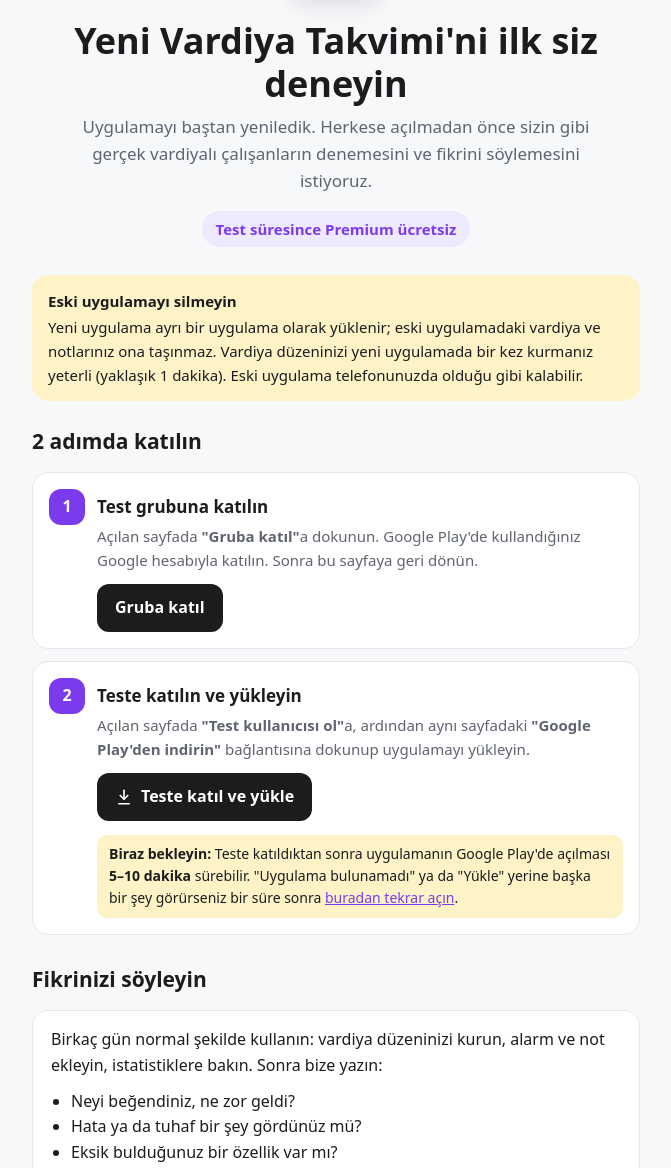
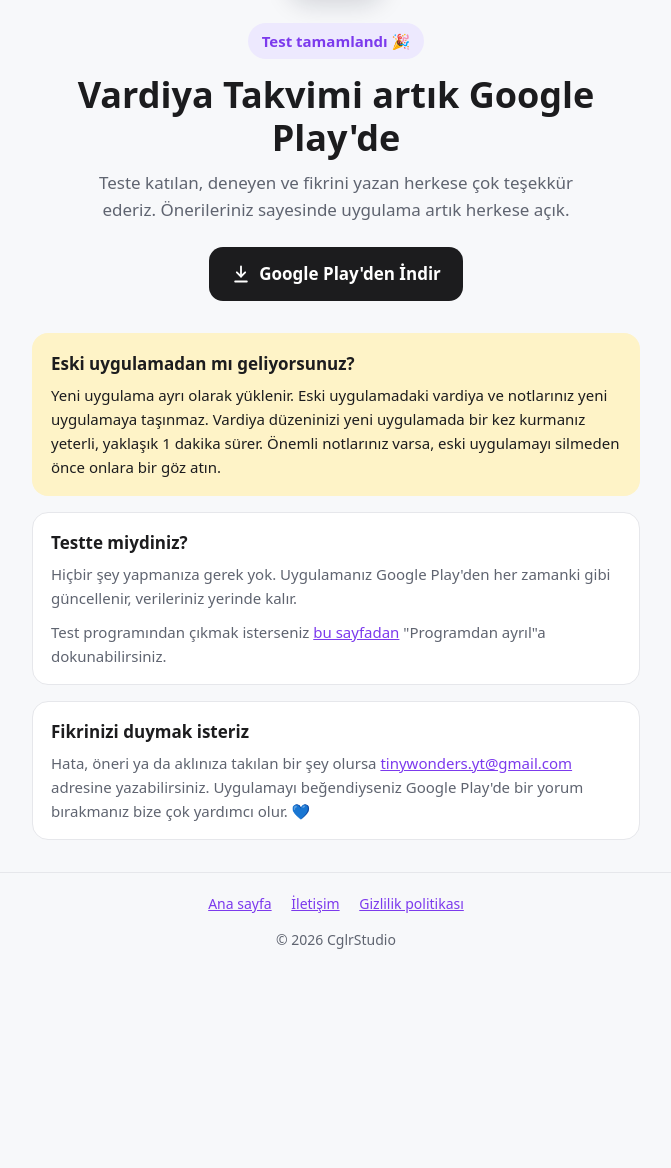
Before and after one commit to omercaglar23/vardiya-takvimi-site, a plain HTML site: page test.html in a window 1280 px wide. Shown: the part 139-1307 px from the top of the page, without its empty margins (304-975 px from the left). After the commit the page ends 1137 px from the top, so only its background shows below. Drawn offline with Linux system fonts and the light colour scheme.

Commit message:
Add files via upload

```diff
--- a/test.html
+++ b/test.html
@@ -3,11 +3,11 @@
 <head>
 <meta charset="utf-8">
 <meta name="viewport" content="width=device-width, initial-scale=1">
-<title>Vardiya Takvimi · Test</title>
-<meta name="description" content="Yeni Vardiya Takvimi'ni yayından önce deneyin, fikrinizi söyleyin.">
+<title>Vardiya Takvimi · Yayında</title>
+<meta name="description" content="Test tamamlandı. Vardiya Takvimi artık Google Play'de herkese açık.">
 <link rel="icon" type="image/png" href="img/favicon.png">
-<meta property="og:title" content="Yeni Vardiya Takvimi'ni ilk siz deneyin">
-<meta property="og:description" content="Yayından önce deneyin, fikrinizi söyleyin. Test süresince Premium ücretsiz.">
+<meta property="og:title" content="Vardiya Takvimi artık Google Play'de">
+<meta property="og:description" content="Test tamamlandı, teşekkürler! Yeni Vardiya Takvimi'ni Google Play'den ücretsiz indirin.">
 <meta property="og:image" content="https://omercaglar23.github.io/vardiya-takvimi-site/img/icon.png">
 <style>
 :root {
@@ -31,54 +31,31 @@ body {
 a { color: var(--accent); }
 .wrap { max-width: 640px; margin: 0 auto; padding: 0 16px; }
 
-.hero { text-align: center; padding: 36px 0 28px; }
+.hero { text-align: center; padding: 40px 0 32px; }
 .hero img.icon { width: 96px; height: 96px; border-radius: 22px; box-shadow: 0 8px 24px rgba(15, 23, 42, .15); }
-.hero h1 { font-size: clamp(26px, 6vw, 36px); line-height: 1.2; margin: 18px 0 8px; }
-.hero p { color: var(--muted); margin: 0 auto; max-width: 520px; font-size: 17px; }
 .badge {
-  display: inline-block; margin-top: 16px; background: var(--accent-soft); color: var(--accent);
+  display: inline-block; margin-top: 18px; background: var(--accent-soft); color: var(--accent);
   font-weight: 600; font-size: 15px; padding: 6px 14px; border-radius: 999px;
 }
-
-.notice {
-  background: var(--amber-soft); border-radius: 16px; padding: 14px 16px; margin-bottom: 24px;
-  font-size: 15px;
+.hero h1 { font-size: clamp(26px, 6vw, 36px); line-height: 1.2; margin: 14px 0 10px; }
+.hero p { color: var(--muted); margin: 0 auto; max-width: 520px; font-size: 17px; }
+.btn {
+  display: inline-flex; align-items: center; gap: 8px;
+  text-decoration: none; background: var(--btn-bg); color: var(--btn-text);
+  padding: 13px 22px; border-radius: 14px; font-weight: 600; font-size: 17px;
 }
-.notice strong { display: block; margin-bottom: 2px; }
+.btn:hover { opacity: .9; }
+.btn svg { width: 20px; height: 20px; }
+.hero .btn { margin-top: 24px; }
 
 h2 { font-size: 21px; margin: 0 0 14px; }
-.steps { list-style: none; margin: 0 0 28px; padding: 0; display: grid; gap: 12px; }
-.step {
-  background: var(--surface); border: 1px solid var(--line); border-radius: 16px; padding: 16px;
-  display: grid; grid-template-columns: 36px 1fr; gap: 4px 12px; align-items: start;
-}
-.num {
-  grid-row: span 3; width: 36px; height: 36px; border-radius: 12px; background: var(--accent);
-  color: #fff; font-weight: 700; display: flex; align-items: center; justify-content: center;
-}
-.step h3 { margin: 4px 0 0; font-size: 17px; }
-.step p { margin: 0; color: var(--muted); font-size: 15px; }
-.btn {
-  justify-self: start; margin-top: 8px; display: inline-flex; align-items: center; gap: 8px;
-  text-decoration: none; background: var(--btn-bg); color: var(--btn-text);
-  padding: 11px 18px; border-radius: 12px; font-weight: 600; font-size: 16px;
-}
-.btn:hover { opacity: .9; }
-.step p.wait {
-  grid-column: 2; margin-top: 10px; font-size: 14px; color: var(--text);
-  background: var(--amber-soft); border-radius: 10px; padding: 8px 12px;
-}
-.btn svg { width: 18px; height: 18px; }
-
-.box { background: var(--surface); border: 1px solid var(--line); border-radius: 16px; padding: 16px 18px; margin-bottom: 28px; }
-.box p { margin: 0 0 10px; }
+.box { background: var(--surface); border: 1px solid var(--line); border-radius: 16px; padding: 16px 18px; margin-bottom: 16px; }
+.box h3 { margin: 0 0 6px; font-size: 17px; }
+.box p { margin: 0 0 10px; color: var(--muted); font-size: 15px; }
 .box p:last-child { margin-bottom: 0; }
-.box ul { margin: 0 0 10px; padding-left: 20px; }
-
-details { background: var(--surface); border: 1px solid var(--line); border-radius: 14px; padding: 12px 16px; margin-bottom: 10px; }
-details summary { cursor: pointer; font-weight: 600; }
-details p { margin: 8px 0 0; color: var(--muted); font-size: 15px; }
-.faq { margin-bottom: 32px; }
+.notice { background: var(--amber-soft); border-color: transparent; }
+.notice p { color: var(--text); }
+.boxes { margin-bottom: 32px; }
 
 footer { border-top: 1px solid var(--line); padding: 20px 0 32px; text-align: center; font-size: 14px; color: var(--muted); }
 footer a { margin: 0 8px; }
@@ -88,70 +65,32 @@ footer a { margin: 0 8px; }
 <div class="wrap">
   <section class="hero">
     <img class="icon" src="img/icon.png" alt="" width="96" height="96">
-    <h1>Yeni Vardiya Takvimi'ni ilk siz deneyin</h1>
-    <p>Uygulamayı baştan yeniledik. Herkese açılmadan önce sizin gibi gerçek vardiyalı çalışanların denemesini ve fikrini söylemesini istiyoruz.</p>
-    <span class="badge">Test süresince Premium ücretsiz</span>
+    <br>
+    <span class="badge">Test tamamlandı 🎉</span>
+    <h1>Vardiya Takvimi artık Google Play'de</h1>
+    <p>Teste katılan, deneyen ve fikrini yazan herkese çok teşekkür ederiz. Önerileriniz sayesinde uygulama artık herkese açık.</p>
+    <a class="btn" href="https://play.google.com/store/apps/details?id=com.omercaglar.vardiyatakvimi" target="_blank" rel="noopener">
+      <svg viewBox="0 0 24 24" fill="none" stroke="currentColor" stroke-width="2.2" stroke-linecap="round" stroke-linejoin="round" aria-hidden="true"><path d="M12 3v12"/><path d="m7 10 5 5 5-5"/><path d="M5 21h14"/></svg>
+      Google Play'den İndir
+    </a>
   </section>
 
-  <div class="notice">
-    <strong>Eski uygulamayı silmeyin</strong>
-    Yeni uygulama ayrı bir uygulama olarak yüklenir; eski uygulamadaki vardiya ve notlarınız ona taşınmaz. Vardiya düzeninizi yeni uygulamada bir kez kurmanız yeterli (yaklaşık 1 dakika). Eski uygulama telefonunuzda olduğu gibi kalabilir.
-  </div>
+  <div class="boxes">
+    <div class="box notice">
+      <h3>Eski uygulamadan mı geliyorsunuz?</h3>
+      <p>Yeni uygulama ayrı olarak yüklenir. Eski uygulamadaki vardiya ve notlarınız yeni uygulamaya taşınmaz. Vardiya düzeninizi yeni uygulamada bir kez kurmanız yeterli, yaklaşık 1 dakika sürer. Önemli notlarınız varsa, eski uygulamayı silmeden önce onlara bir göz atın.</p>
+    </div>
 
-  <h2>2 adımda katılın</h2>
-  <ol class="steps">
-    <li class="step">
-      <span class="num">1</span>
-      <h3>Test grubuna katılın</h3>
-      <p>Açılan sayfada <b>"Gruba katıl"</b>a dokunun. Google Play'de kullandığınız Google hesabıyla katılın. Sonra bu sayfaya geri dönün.</p>
-      <a class="btn" href="https://groups.google.com/g/vardiya-takvimi-test" target="_blank" rel="noopener">Gruba katıl</a>
-    </li>
-    <li class="step">
-      <span class="num">2</span>
-      <h3>Teste katılın ve yükleyin</h3>
-      <p>Açılan sayfada <b>"Test kullanıcısı ol"</b>a, ardından aynı sayfadaki <b>"Google Play'den indirin"</b> bağlantısına dokunup uygulamayı yükleyin.</p>
-      <a class="btn" href="https://play.google.com/apps/testing/com.omercaglar.vardiyatakvimi" target="_blank" rel="noopener">
-        <svg viewBox="0 0 24 24" fill="none" stroke="currentColor" stroke-width="2.2" stroke-linecap="round" stroke-linejoin="round" aria-hidden="true"><path d="M12 3v12"/><path d="m7 10 5 5 5-5"/><path d="M5 21h14"/></svg>
-        Teste katıl ve yükle
-      </a>
-      <p class="wait"><b>Biraz bekleyin:</b> Teste katıldıktan sonra uygulamanın Google Play'de açılması <b>5–10 dakika</b> sürebilir. "Uygulama bulunamadı" ya da "Yükle" yerine başka bir şey görürseniz bir süre sonra <a class="play-link" href="https://play.google.com/store/apps/details?id=com.omercaglar.vardiyatakvimi&amp;ah=tTdH_uqOKujwDs_TJkvifwYrvFk" target="_blank" rel="noopener">buradan tekrar açın</a>.</p>
-    </li>
-  </ol>
+    <div class="box">
+      <h3>Testte miydiniz?</h3>
+      <p>Hiçbir şey yapmanıza gerek yok. Uygulamanız Google Play'den her zamanki gibi güncellenir, verileriniz yerinde kalır.</p>
+      <p>Test programından çıkmak isterseniz <a href="https://play.google.com/apps/testing/com.omercaglar.vardiyatakvimi" target="_blank" rel="noopener">bu sayfadan</a> "Programdan ayrıl"a dokunabilirsiniz.</p>
+    </div>
 
-  <h2>Fikrinizi söyleyin</h2>
-  <div class="box">
-    <p>Birkaç gün normal şekilde kullanın: vardiya düzeninizi kurun, alarm ve not ekleyin, istatistiklere bakın. Sonra bize yazın:</p>
-    <ul>
-      <li>Neyi beğendiniz, ne zor geldi?</li>
-      <li>Hata ya da tuhaf bir şey gördünüz mü?</li>
-      <li>Eksik bulduğunuz bir özellik var mı?</li>
-    </ul>
-    <p><a class="btn" href="mailto:tinywonders.yt@gmail.com?subject=Vardiya%20Takvimi%20test%20geri%20bildirimi">E-posta gönder</a></p>
-    <p style="color: var(--muted); font-size: 14px;">Google Play'deki uygulama sayfasından "Geliştiriciye özel geri bildirim" de gönderebilirsiniz. Her mesajı okuyoruz; önerilere göre güncellemeler çıkaracağız.</p>
-  </div>
-
-  <h2>Sık sorulanlar</h2>
-  <div class="faq">
-    <details>
-      <summary>Ücretli mi?</summary>
-      <p>Hayır. Uygulama ücretsiz; test süresince Premium özellikler (reklamsız kullanım, stiller, widget'lar, hava durumu) de ücretsiz açık.</p>
-    </details>
-    <details>
-      <summary>"Gruba katıl" ya da "Test kullanıcısı ol" görünmüyor</summary>
-      <p>Tarayıcıda, telefonda Google Play'de kullandığınız Google hesabıyla oturum açtığınızdan emin olun. Birden çok hesabınız varsa sağ üstten doğru hesabı seçin.</p>
-    </details>
-    <details>
-      <summary>Google Play'de uygulama çıkmıyor</summary>
-      <p>Teste katıldıktan sonra Google Play'in sizi tanıması 5–10 dakika sürebilir. İki adımı da aynı Google hesabıyla yaptığınızı kontrol edip biraz sonra tekrar deneyin.</p>
-    </details>
-    <details>
-      <summary>Eski verilerim ne olacak?</summary>
-      <p>Eski uygulamada olduğu gibi duruyor. Yeni uygulama ayrı kurulur; vardiya düzeninizi orada yeniden girersiniz.</p>
-    </details>
-    <details>
-      <summary>Testten nasıl çıkarım?</summary>
-      <p>2. adımdaki sayfayı tekrar açıp "Programdan ayrıl"a dokunabilirsiniz. Uygulamayı silmeniz de yeterli.</p>
-    </details>
+    <div class="box">
+      <h3>Fikrinizi duymak isteriz</h3>
+      <p>Hata, öneri ya da aklınıza takılan bir şey olursa <a href="mailto:tinywonders.yt@gmail.com?subject=Vardiya%20Takvimi">tinywonders.yt@gmail.com</a> adresine yazabilirsiniz. Uygulamayı beğendiyseniz Google Play'de bir yorum bırakmanız bize çok yardımcı olur. 💙</p>
+    </div>
   </div>
 </div>
 
```
